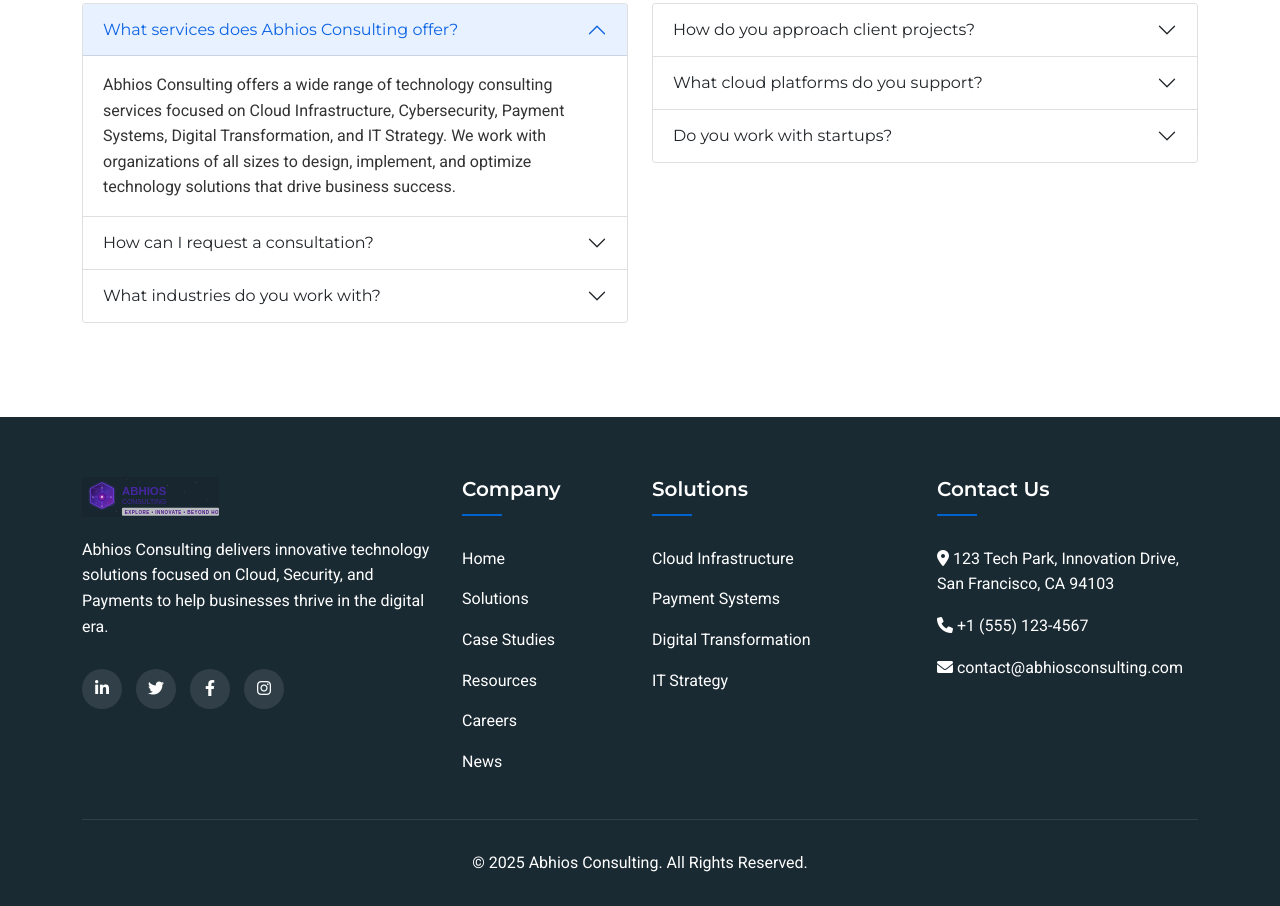
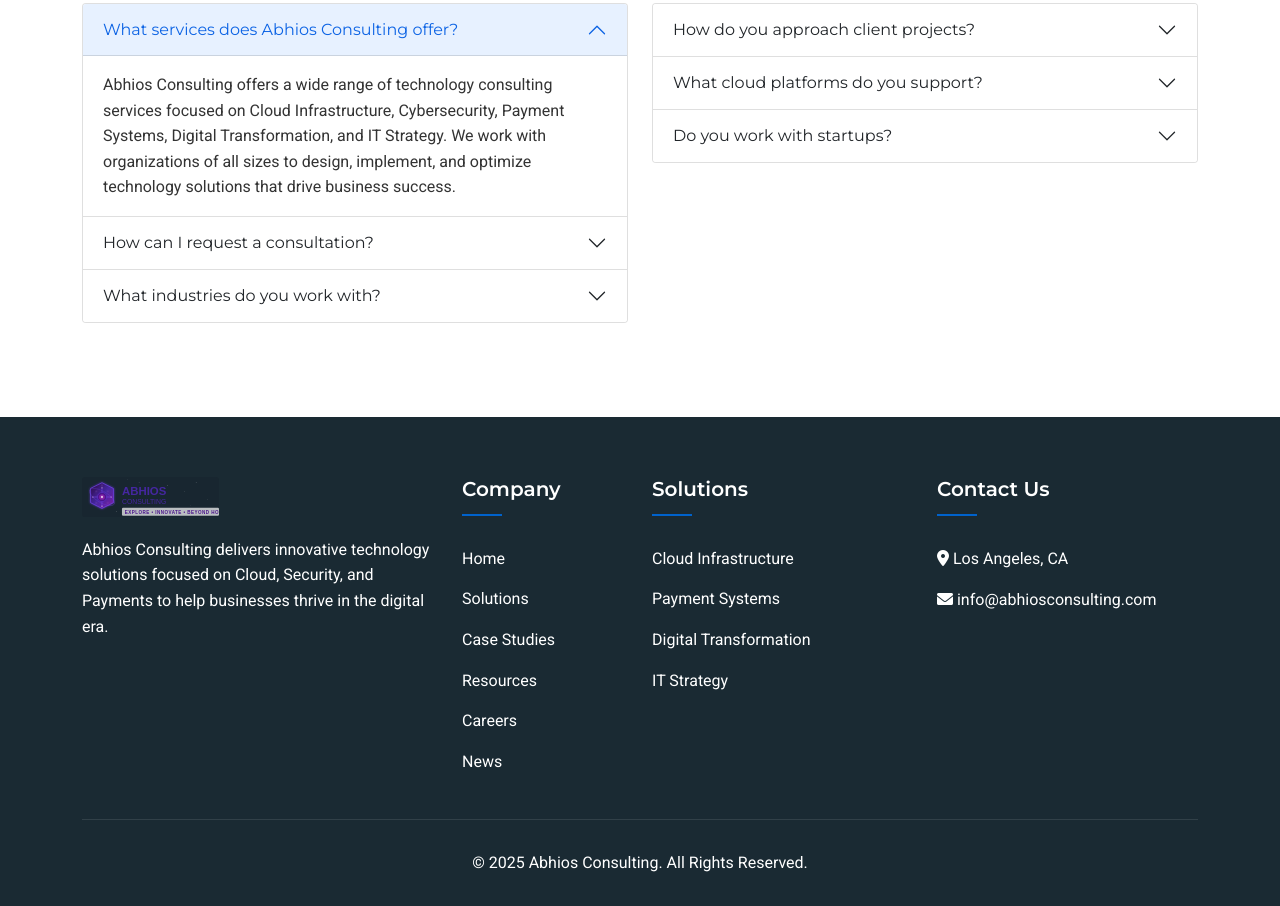
Before and after one commit to 4abhios/consult.github.io, a plain HTML site: page contact.html in a window 1280 px wide. Shown: the part 1897-2803 px from the top of the page. Drawn offline with nearby package versions, Linux system fonts and the light colour scheme.

Commit message:
Update contact.html

```diff
--- a/contact.html
+++ b/contact.html
@@ -119,7 +119,7 @@
     <div class="container">
         <div class="section-title">
             <h2>Our Location</h2>
-            <p>Visit our office in San Francisco</p>
+            <p>Visit our office in Los Angeles</p>
         </div>
         <div class="row">
             <div class="col-12">
@@ -129,7 +129,7 @@
                         <div class="text-center">
                             <i class="fas fa-map-marker-alt fa-4x text-primary mb-3"></i>
                             <h4>Abhios Consulting Headquarters</h4>
-                            <p>123 Tech Park, Innovation Drive<br>San Francisco, CA 94103</p>
+                            <p>Los Angeles, CA</p>
                         </div>
                     </div>
                 </div>
@@ -168,7 +168,7 @@
                         </h2>
                         <div id="collapseTwo" class="accordion-collapse collapse" aria-labelledby="headingTwo" data-bs-parent="#faqAccordion1">
                             <div class="accordion-body">
-                                You can request a consultation by calling our office at +1 (555) 123-4567, or emailing us at contact@abhiosconsulting.com. One of our consultants will reach out to schedule an initial discussion about your needs and objectives.
+                                You can request a consultation by emailing us at info@abhiosconsulting.com. One of our consultants will reach out to schedule an initial discussion about your needs and objectives.
                             </div>
                         </div>
                     </div>
@@ -238,12 +238,6 @@
                 <div class="col-lg-4 col-md-6 footer-widget footer-about">
                     <img src="static/images/logo.svg" alt="Abhios Consulting Logo">
                     <p>Abhios Consulting delivers innovative technology solutions focused on Cloud, Security, and Payments to help businesses thrive in the digital era.</p>
-                    <div class="footer-social">
-                        <a href="#"><i class="fab fa-linkedin-in"></i></a>
-                        <a href="#"><i class="fab fa-twitter"></i></a>
-                        <a href="#"><i class="fab fa-facebook-f"></i></a>
-                        <a href="#"><i class="fab fa-instagram"></i></a>
-                    </div>
                 </div>
                 <div class="col-lg-2 col-md-6 footer-widget">
                     <h4>Company</h4>
@@ -268,9 +262,8 @@
                 <div class="col-lg-3 col-md-6 footer-widget">
                     <h4>Contact Us</h4>
                     <div class="footer-contact">
-                        <p><i class="fas fa-map-marker-alt"></i> 123 Tech Park, Innovation Drive, San Francisco, CA 94103</p>
-                        <p><i class="fas fa-phone"></i> +1 (555) 123-4567</p>
-                        <p><i class="fas fa-envelope"></i> contact@abhiosconsulting.com</p>
+                        <p><i class="fas fa-map-marker-alt"></i> Los Angeles, CA</p>
+                        <p><i class="fas fa-envelope"></i> info@abhiosconsulting.com</p>
                     </div>
                 </div>
             </div>
```
